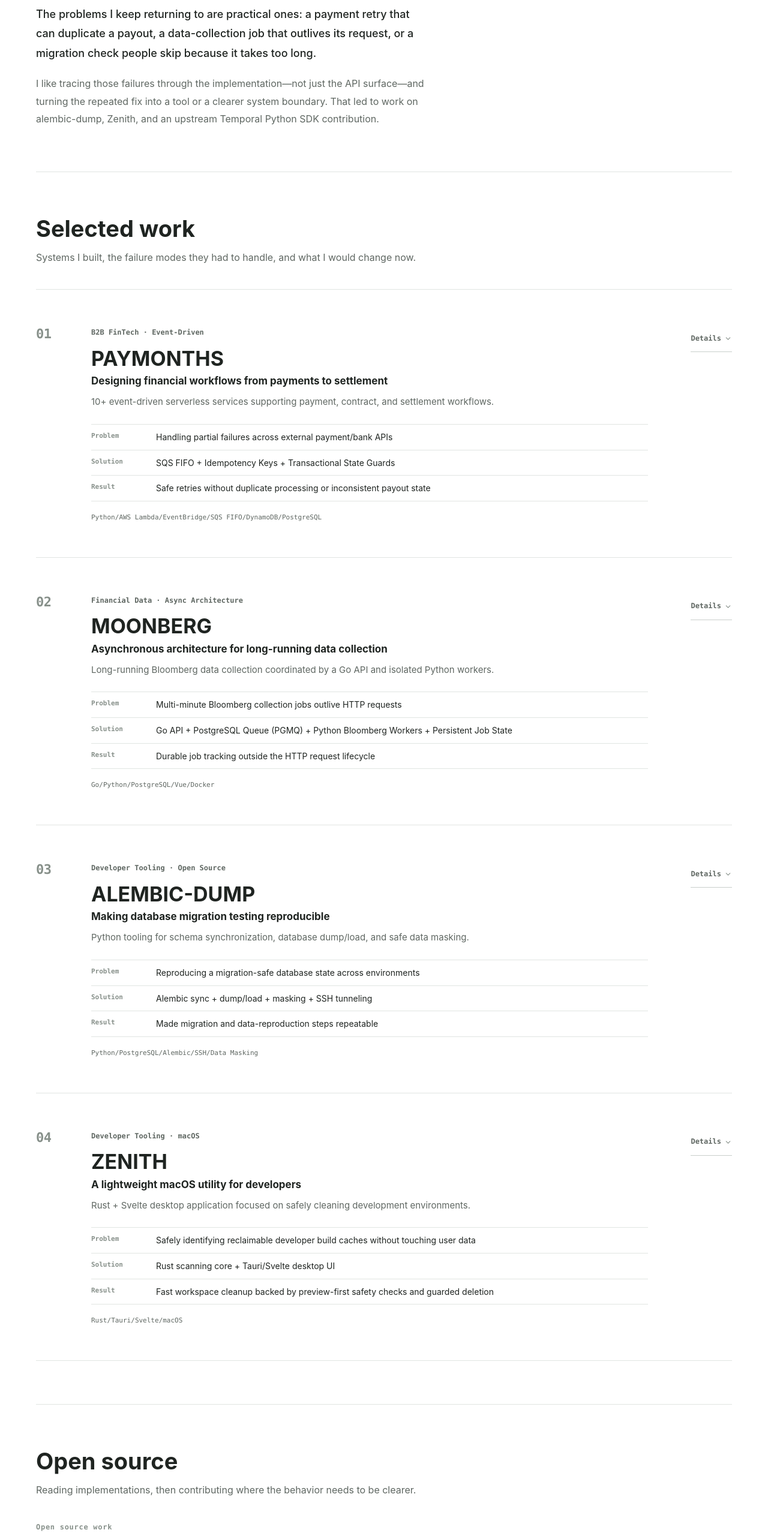
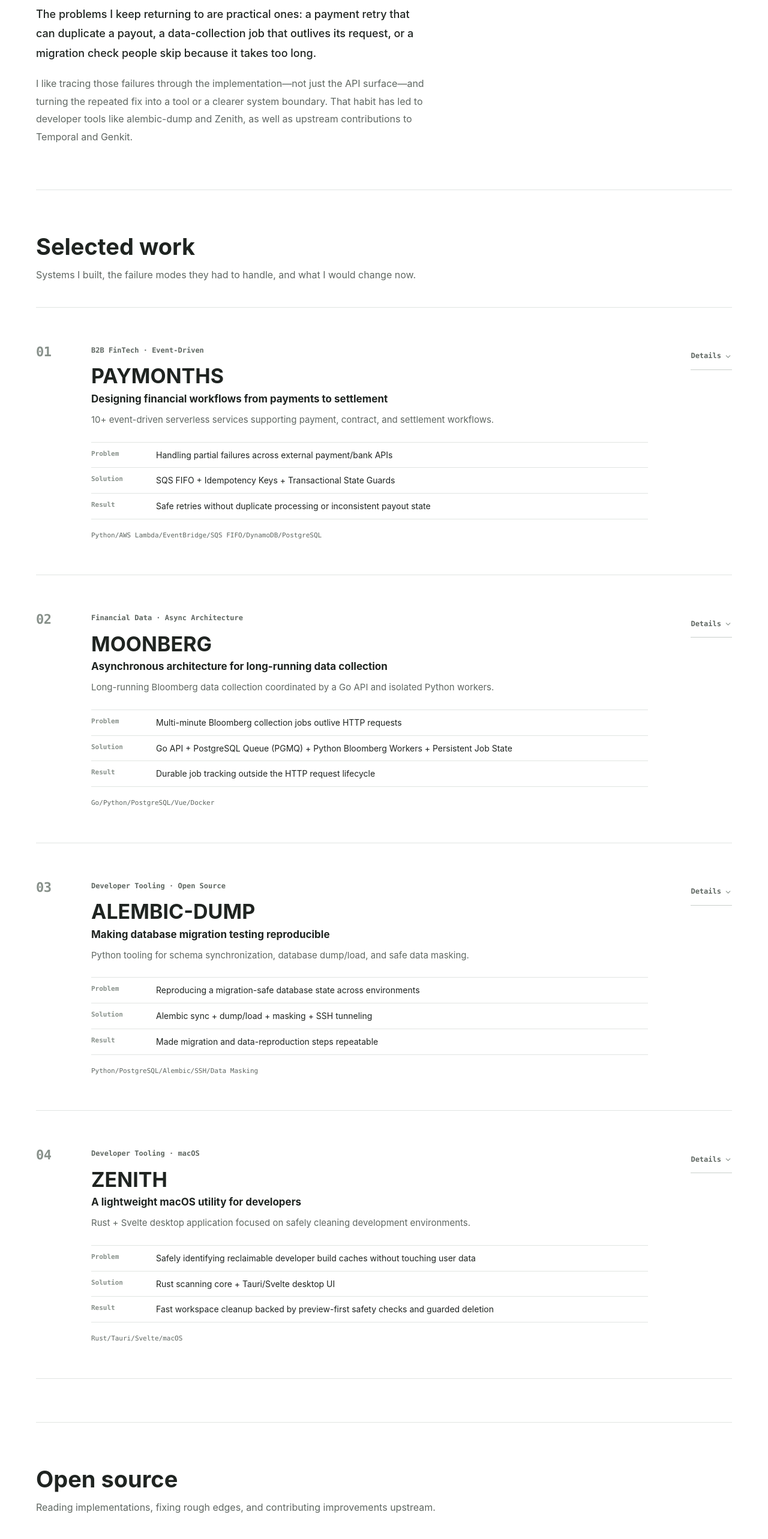
Before and after one commit to jaeyoung0509/jaeyoung0509.github.io, a SvelteKit app: page /about in a window 1280 px wide. Shown: the part 920-3486 px from the top of the page at 60% size. Built offline with nearby package versions, Linux system fonts and the light colour scheme.

Commit message:
Polish open source portfolio narrative

```diff
--- a/src/components/PortfolioHome.svelte
+++ b/src/components/PortfolioHome.svelte
@@ -62,7 +62,7 @@
       about: {
         title: "Turning manual and failure-prone workflows into reliable systems.",
         p1: "The problems I keep returning to are practical ones: a payment retry that can duplicate a payout, a data-collection job that outlives its request, or a migration check people skip because it takes too long.",
-        p2: "I like tracing those failures through the implementation—not just the API surface—and turning the repeated fix into a tool or a clearer system boundary. That led to work on alembic-dump, Zenith, and an upstream Temporal Python SDK contribution.",
+        p2: "I like tracing those failures through the implementation—not just the API surface—and turning the repeated fix into a tool or a clearer system boundary. That habit has led to developer tools like alembic-dump and Zenith, as well as upstream contributions to Temporal and Genkit.",
       },
       work: {
         title: "Selected work",
@@ -176,7 +176,7 @@
             owned: [
               "Designed asynchronous job dispatch between a Go API and isolated Python Bloomberg workers.",
               "Implemented persistent job states (queued → dispatched → running → succeeded/failed) backed by PostgreSQL and PGMQ.",
-              "Kept collection results available after the original request ended so the workflow could be resumed and reviewed later.",
+              "Kept collection results available after the original request ended so users could return to the persisted job state and results later.",
             ],
             problem: {
               headline:
@@ -305,7 +305,7 @@
             context:
               "Developers accumulate gigabytes of hidden build artifacts (Cargo target/, node_modules, Docker unused caches) on macOS. The key engineering challenge is accurately identifying safe-to-delete artifacts while preventing any accidental data loss.",
             owned: [
-              "Designed and developed the desktop app combining a high-performance Rust core with a modern Svelte UI via Tauri.",
+              "Designed and developed the desktop app combining a Rust core with a modern Svelte UI via Tauri.",
               "Moved scan execution to a background worker so large directory walks do not block the UI.",
               "Designed preview-first safety checks and guarded deletion boundaries.",
             ],
@@ -324,7 +324,7 @@
                 },
                 {
                   title: "Tauri (Rust) + Svelte",
-                  desc: "Tiny binary footprint, fast native filesystem traversal in Rust, and reactive lightweight UI.",
+                  desc: "Lower runtime overhead than an Electron-based architecture, fast native filesystem traversal in Rust, and a reactive lightweight UI.",
                 },
               ],
               choice:
@@ -362,7 +362,7 @@
       oss: {
         title: "Open source",
         subtitle:
-          "Reading implementations, then contributing where the behavior needs to be clearer.",
+          "Reading implementations, fixing rough edges, and contributing improvements upstream.",
         contributionsTitle: "Open source work",
         contributions: [
           {
@@ -392,21 +392,21 @@
             statusType: "active",
           },
           {
+            name: "alembic-dump",
+            subtitle: "Database Migration & Data Tooling",
+            prTitle: "GitHub Repository ↗",
+            prUrl: "https://github.com/jaeyoung0509/alembic-dump",
+            desc: "Open-source Python library for Alembic synchronization, database dump/load, data masking, and SSH-based remote access.",
+            status: "Active · Published",
+            statusType: "active",
+          },
+          {
             name: "AWS Chalice",
             subtitle: "Lambda SnapStart · Framework Support Discussion",
             prTitle: "Issue #2147 — SnapStart ↗",
             prUrl: "https://github.com/aws/chalice/issues/2147",
             desc: "Asked whether Chalice plans native AWS Lambda SnapStart support, since the deploy command and .chalice/config.json did not expose a configuration option.",
             status: "Open · Issue",
-            statusType: "active",
-          },
-          {
-            name: "alembic-dump",
-            subtitle: "Database Migration & Data Tooling",
-            prTitle: "GitHub Repository ↗",
-            prUrl: "https://github.com/jaeyoung0509/alembic-dump",
-            desc: "Open-source Python library for Alembic synchronization, database dump/load, data masking, and SSH-based remote access.",
-            status: "Active · Published",
             statusType: "active",
           },
         ],
@@ -423,7 +423,7 @@
             highlights: [
               "Built and operated 10+ event-driven serverless services across payment, credit, contract, and settlement workflows on AWS.",
               "Designed idempotent processing and transactional state guards around retryable bank and payment-provider integrations.",
-              "Unified structured logging with correlation IDs, reducing distributed incident triage time from hours to minutes.",
+              "Unified structured logging with correlation IDs, making cross-service incident tracing significantly faster.",
               "Built the internal migration workflow that later evolved into alembic-dump, reducing staging verification from 30m to 2m.",
             ],
           },
@@ -445,7 +445,7 @@
         about: {
           title: "불안정하고 반복적인 문제를 신뢰할 수 있는 시스템과 도구로 바꿉니다.",
           p1: "제가 반복해서 다루는 문제는 꽤 실무적입니다. 재시도로 정산이 중복될 수 있는 결제, 요청보다 오래 걸리는 데이터 수집, 번거로워서 건너뛰기 쉬운 마이그레이션 검증 같은 문제입니다.",
-          p2: "이런 실패를 API 표면에서 멈추지 않고 실제 구현까지 따라가 원인을 확인한 뒤, 반복되는 해결책을 도구나 명확한 시스템 경계로 바꾸는 편입니다. 그 과정에서 alembic-dump, Zenith, Temporal Python SDK 기여로 이어졌습니다.",
+          p2: "이런 실패를 API 표면에서 멈추지 않고 실제 구현까지 따라가 원인을 확인한 뒤, 반복되는 해결책을 도구나 명확한 시스템 경계로 바꾸는 편입니다. 그 습관은 alembic-dump와 Zenith 같은 개발자 도구, Temporal과 Genkit upstream 기여로 이어졌습니다.",
       },
         work: {
           title: "주요 작업",
@@ -559,7 +559,7 @@
             owned: [
               "Go API와 격리된 Python Bloomberg 워커 사이의 비동기 작업 디스패치 구조 설계",
               "PostgreSQL과 PGMQ를 기반으로 queued → dispatched → running → succeeded/failed 작업 상태를 영속화",
-              "원래 요청이 끝난 뒤에도 작업 결과를 조회하고 이어서 확인할 수 있도록 결과 저장 흐름 구성",
+              "원래 요청이 끝난 뒤에도 작업 결과를 저장해 나중에 조회하고 검토할 수 있도록 구성",
             ],
             problem: {
               headline:
@@ -745,7 +745,7 @@
       oss: {
         title: "오픈소스",
         subtitle:
-          "구현을 따라가며 이해한 내용을 문서와 도구로 다시 남깁니다.",
+          "구현을 따라가며 문제를 확인하고, 필요한 수정이나 도구를 upstream에 다시 기여합니다.",
         contributionsTitle: "오픈소스 작업",
         contributions: [
           {
@@ -775,21 +775,21 @@
             statusType: "active",
           },
           {
+            name: "alembic-dump",
+            subtitle: "데이터베이스 마이그레이션 및 데이터 도구",
+            prTitle: "GitHub 리포지토리 ↗",
+            prUrl: "https://github.com/jaeyoung0509/alembic-dump",
+            desc: "Alembic 동기화, 데이터베이스 dump/load, 데이터 마스킹, SSH 기반 원격 접근을 제공하는 오픈소스 Python 라이브러리입니다.",
+            status: "Active · PyPI / GitHub",
+            statusType: "active",
+          },
+          {
             name: "AWS Chalice",
             subtitle: "Lambda SnapStart · 프레임워크 지원 논의",
             prTitle: "Issue #2147 — SnapStart ↗",
             prUrl: "https://github.com/aws/chalice/issues/2147",
             desc: "Chalice의 deploy 명령과 .chalice/config.json에 설정 옵션이 없어 AWS Lambda SnapStart를 공식 지원할 계획이 있는지 문의했습니다.",
             status: "Open · Issue",
-            statusType: "active",
-          },
-          {
-            name: "alembic-dump",
-            subtitle: "데이터베이스 마이그레이션 및 데이터 도구",
-            prTitle: "GitHub 리포지토리 ↗",
-            prUrl: "https://github.com/jaeyoung0509/alembic-dump",
-            desc: "Alembic 동기화, 데이터베이스 dump/load, 데이터 마스킹, SSH 기반 원격 접근을 제공하는 오픈소스 Python 라이브러리입니다.",
-            status: "Active · PyPI / GitHub",
             statusType: "active",
           },
         ],
--- a/src/lib/case-studies.ts
+++ b/src/lib/case-studies.ts
@@ -204,7 +204,7 @@
     ],
     results: [
       "Handled retries and downstream failures without duplicate payout issues reported during the production period.",
-      "Standardized correlation_id tracing across asynchronous services, reducing incident triage time from hours to minutes.",
+      "Standardized correlation_id tracing across asynchronous services, making incident triage faster.",
       "Decoupled slow external partner API calls (3–5s) from user-facing checkout response paths, ensuring snappy client responsiveness.",
     ],
     learnings: [
@@ -252,7 +252,7 @@
     whatIOwned: [
       "Designed asynchronous job dispatch between a Go API and isolated Python Bloomberg workers.",
       "Implemented persistent job states (queued → dispatched → running → succeeded/failed) backed by PostgreSQL and PGMQ.",
-      "Kept collection results available after the original request ended so the workflow could be resumed and reviewed later.",
+      "Kept collection results available after the original request ended so users could return to the persisted job state and results later.",
     ],
     problem: {
       headline: "Bloomberg data collection could take minutes and depended on isolated local workers.",
@@ -493,7 +493,7 @@
       "ZENITH was designed as a fast, offline-first native tool that scans and cleans development workspaces without sending telemetry.",
     ],
     whatIOwned: [
-      "Designed and developed the complete desktop application combining a high-performance Rust backend with a modern Svelte UI via Tauri.",
+      "Designed and developed the complete desktop application combining a Rust core with a modern Svelte UI via Tauri.",
       "Moved scan execution to a background worker so large directory walks do not block the UI.",
       "Designed a clean, keyboard-friendly UI focused on developer productivity and safety.",
     ],
@@ -527,7 +527,7 @@
         name: "Option C",
         title: "Tauri (Rust) + Svelte (Chosen)",
         pros: [
-          "Small native footprint, fast filesystem scanning in Rust, and a reactive Svelte UI.",
+          "Lower runtime overhead than an Electron-based architecture, fast filesystem scanning in Rust, and a reactive Svelte UI.",
           "OS-native webview with a lower runtime footprint.",
         ],
         cons: ["Requires bridging async commands between Rust IPC and frontend state."],
```
Also changed, not shown: 1 other file (tests, documents, lock files or other folders).
